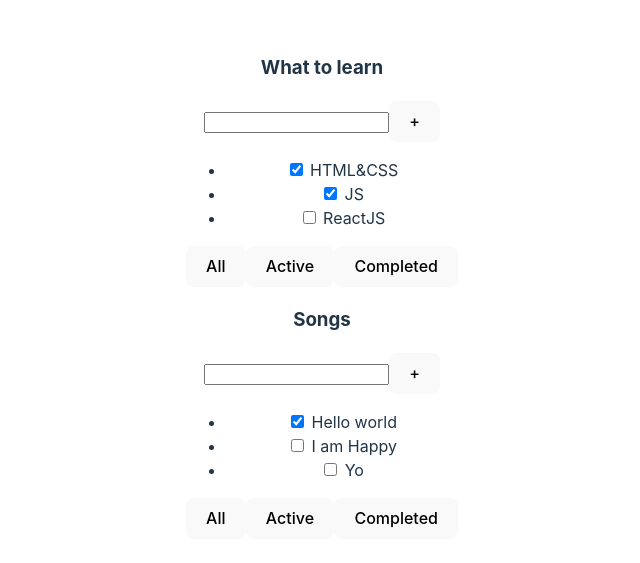
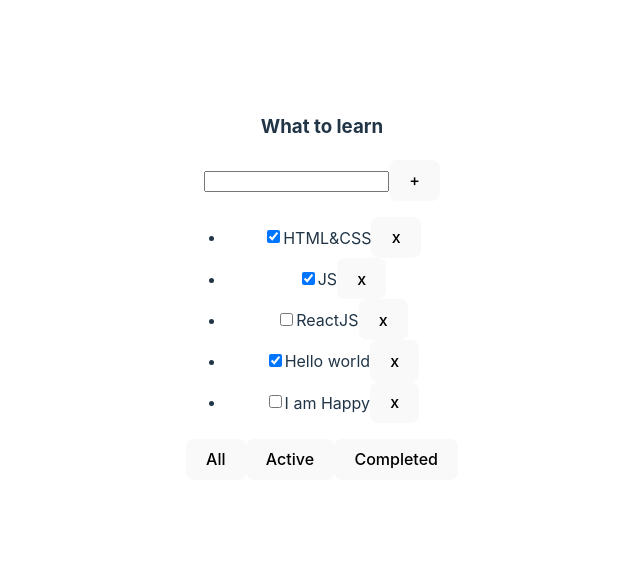
Before and after one commit to APTEMKA-87/vite_selftodo_1, a React (Vite) app: page / in a window 1280 px wide. Shown: the part 113-676 px from the top of the page, without its empty margins (318-958 px from the left). Built offline with nearby package versions, Linux system fonts and the light colour scheme.

Commit message:
2 урок п.5 сделан

```diff
--- a/src/App.tsx
+++ b/src/App.tsx
@@ -1,25 +1,32 @@
 import './App.css'
-import {Todolist} from "./Todolist";
+import {TaskType, Todolist} from "./Todolist";
+import {useState} from "react";
 
 
 function App() {
 
-    const tasks1 = [
-        { id: 1, title: "HTML&CSS", isDone: true },
-        { id: 2, title: "JS", isDone: true },
-        { id: 3, title: "ReactJS", isDone: false }
-    ]
-    const tasks2 = [
-        { id: 1, title: "Hello world", isDone: true },
-        { id: 2, title: "I am Happy", isDone: false },
-        { id: 3, title: "Yo", isDone: false }
-    ]
+    const [tasks, setTasks] = useState<TaskType[]>([
+        {id: 1, title: "HTML&CSS", isDone: true},
+        {id: 2, title: "JS", isDone: true},
+        {id: 3, title: "ReactJS", isDone: false},
+        {id: 4, title: "Hello world", isDone: true},
+        {id: 5, title: "I am Happy", isDone: false}
+    ])
 
+    const removeId = (tId: number) => {
+        const filteredTasks = tasks.filter(t => t.id !== tId)
+        setTasks(filteredTasks)
+        console.log('removeId')
+        console.log(tasks)
+    }
 
     return (
         <div className='App'>
-            <Todolist title="What to learn" tasks={tasks1} />
-            <Todolist title="Songs" tasks={tasks2} />
+            <Todolist
+                title="What to learn"
+                tasks={tasks}
+                removeId={removeId}
+            />
         </div>
     )
 }
--- a/src/Todolist.tsx
+++ b/src/Todolist.tsx
@@ -1,4 +1,4 @@
-type TaskType = {
+export type TaskType = {
     id: number
     title: string
     isDone: boolean
@@ -7,6 +7,7 @@ type TaskType = {
 type PropsType = {
     title: string
     tasks: Array<TaskType>
+    removeId:(id: number)=>void
 }
 
 export function Todolist(props: PropsType) {
@@ -17,9 +18,15 @@ export function Todolist(props: PropsType) {
             <button>+</button>
         </div>
         <ul>
-            <li><input type="checkbox" checked={props.tasks[0].isDone}/> <span>{props.tasks[0].title}</span></li>
-            <li><input type="checkbox" checked={props.tasks[1].isDone}/> <span>{props.tasks[1].title}</span></li>
-            <li><input type="checkbox" checked={props.tasks[2].isDone}/> <span>{props.tasks[2].title}</span></li>
+            {props.tasks.map(t => <li key={t.id}>
+                <input type="checkbox"
+                       checked={t.isDone}/>
+                <span>{t.title}</span>
+                <button onClick={() => {
+                    props.removeId(t.id)
+                }}>x
+                </button>
+            </li>)}
         </ul>
         <div>
             <button>All</button>
```
